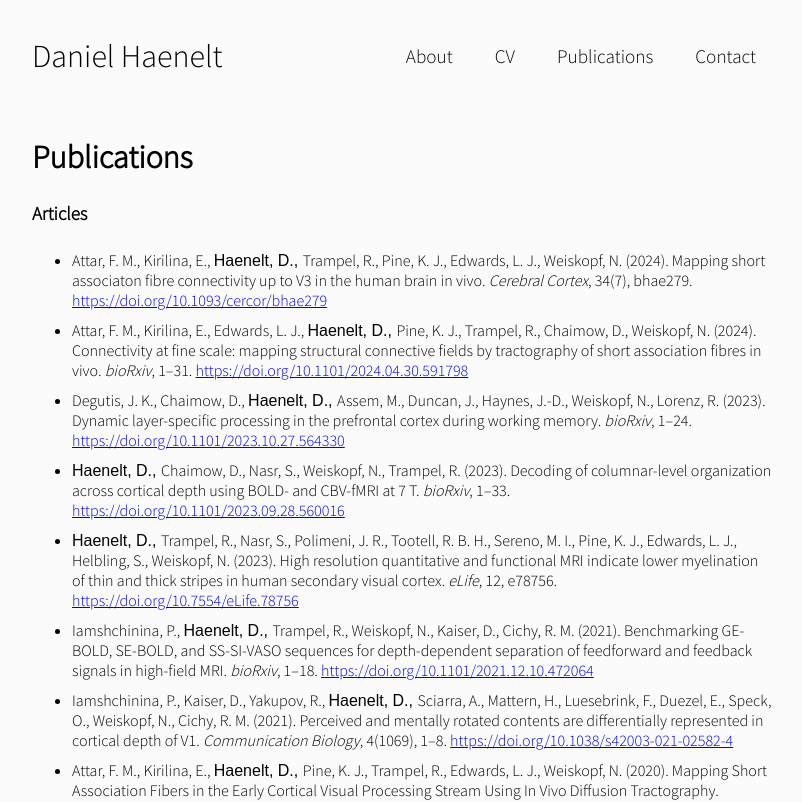
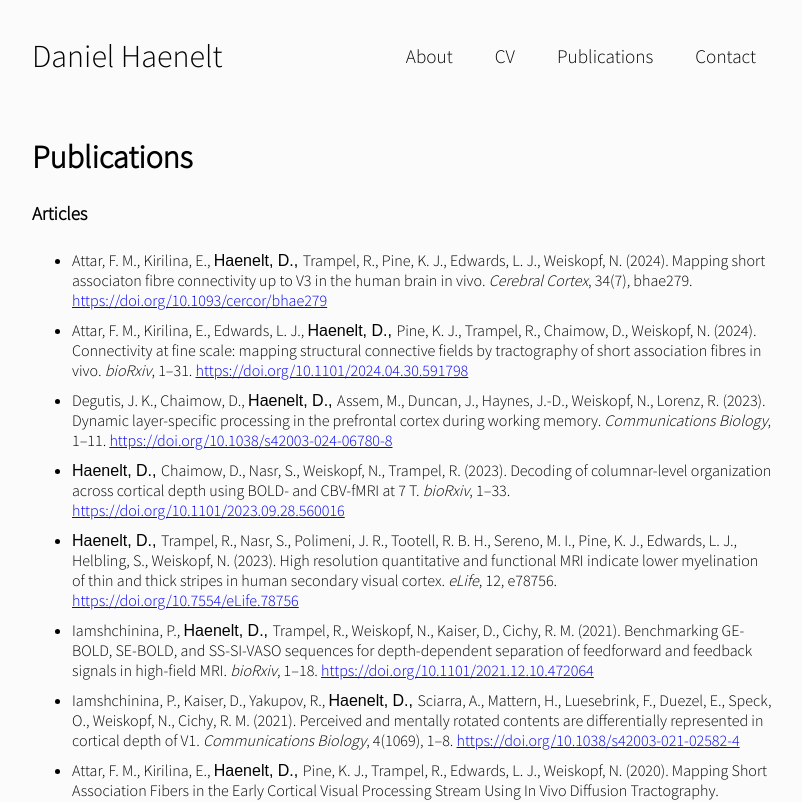
Before and after one commit to haenelt/haenelt.github.io, a React (Create React App) app: page /#/publications in a window 1280 px wide. Shown: the top 802 px of the page, without its empty margins (238-1040 px from the left). Built offline with nearby package versions, Linux system fonts and the light colour scheme.

Commit message:
update publications

```diff
--- a/src/assets/articles.json
+++ b/src/assets/articles.json
@@ -23,11 +23,11 @@
     "author": ["Jonas K. Degutis", "Denis Chaimow", "Daniel Haenelt", "Moataz Assem", "John Duncan", "John-Dylan Haynes", "Nikolaus Weiskopf", "Romy Lorenz"],
     "title": "Dynamic layer-specific processing in the prefrontal cortex during working memory",
     "year": "2023",
-    "journal": "bioRxiv",
+    "journal": "Communications Biology",
     "volume": "",
     "number": "",
-    "pages": "1-24",
-    "doi": "https://doi.org/10.1101/2023.10.27.564330"
+    "pages": "1-11",
+    "doi": "https://doi.org/10.1038/s42003-024-06780-8"
   },
   "haenelt2023": {
     "author": ["Daniel Haenelt", "Denis Chaimow", "Shahin Nasr", "Nikolaus Weiskopf", "Robert Trampel"],
@@ -63,7 +63,7 @@
     "author": ["Polina Iamshchinina", "Daniel Kaiser", "Renat Yakupov", "Daniel Haenelt", "Alessandro Sciarra", "Hendrik Mattern", "Falk Luesebrink", "Emrah Duezel", "Oliver Speck", "Nikolaus Weiskopf", "Radoslaw M. Cichy"],
     "title": "Perceived and mentally rotated contents are differentially represented in cortical depth of V1",
     "year": "2021",
-    "journal": "Communication Biology",
+    "journal": "Communications Biology",
     "volume": "4",
     "number": "1069",
     "pages": "1-8",
--- a/src/components/pages/CV.js
+++ b/src/components/pages/CV.js
@@ -1,7 +1,7 @@
 import styles from './CV.module.css';
 
 const CV = () => {
-  const cvFile = "https://drive.google.com/file/d/15IEzTyzJXCWI-unG2cWDw1BAhwEOVhFZ/preview";
+  const cvFile = "https://drive.google.com/file/d/1c5b1aYJwUxJDWvOg-z8NUDG1zM2y2aQF/preview";
 
   return (
     <div >
```
